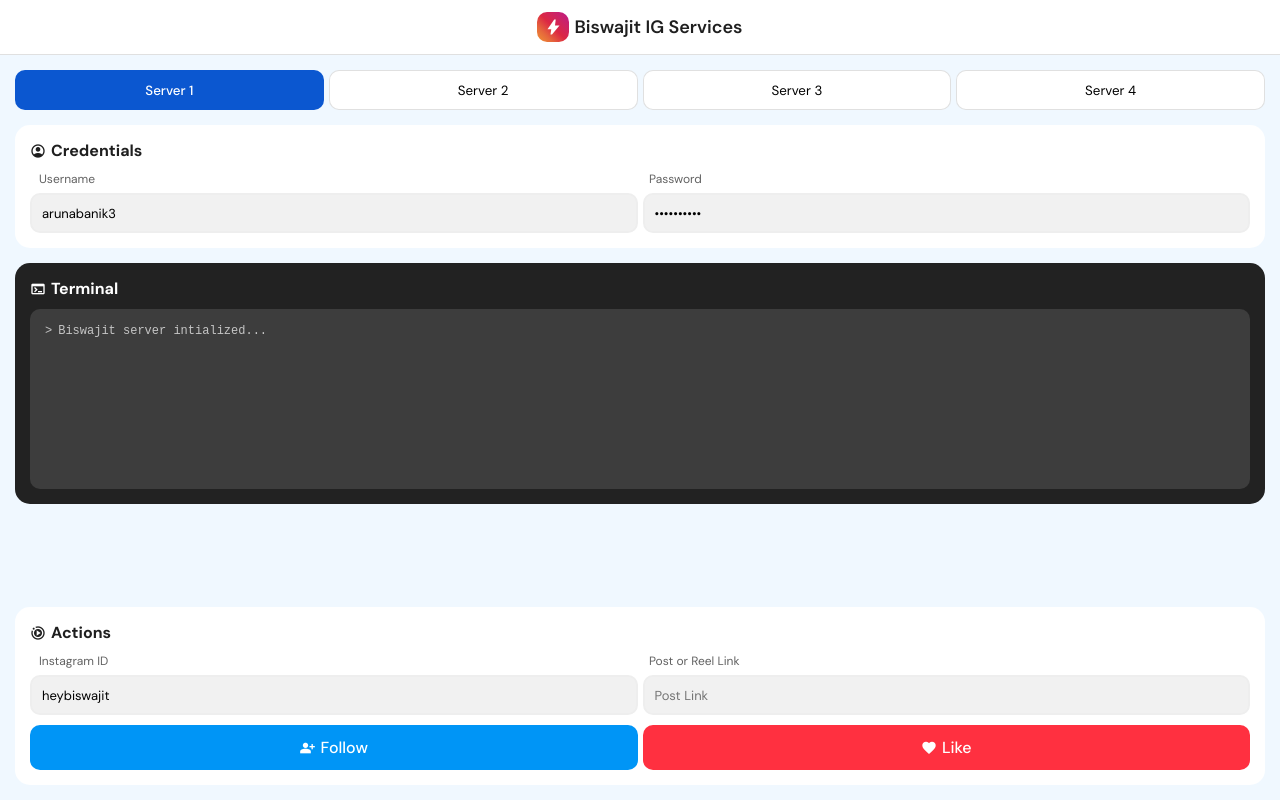
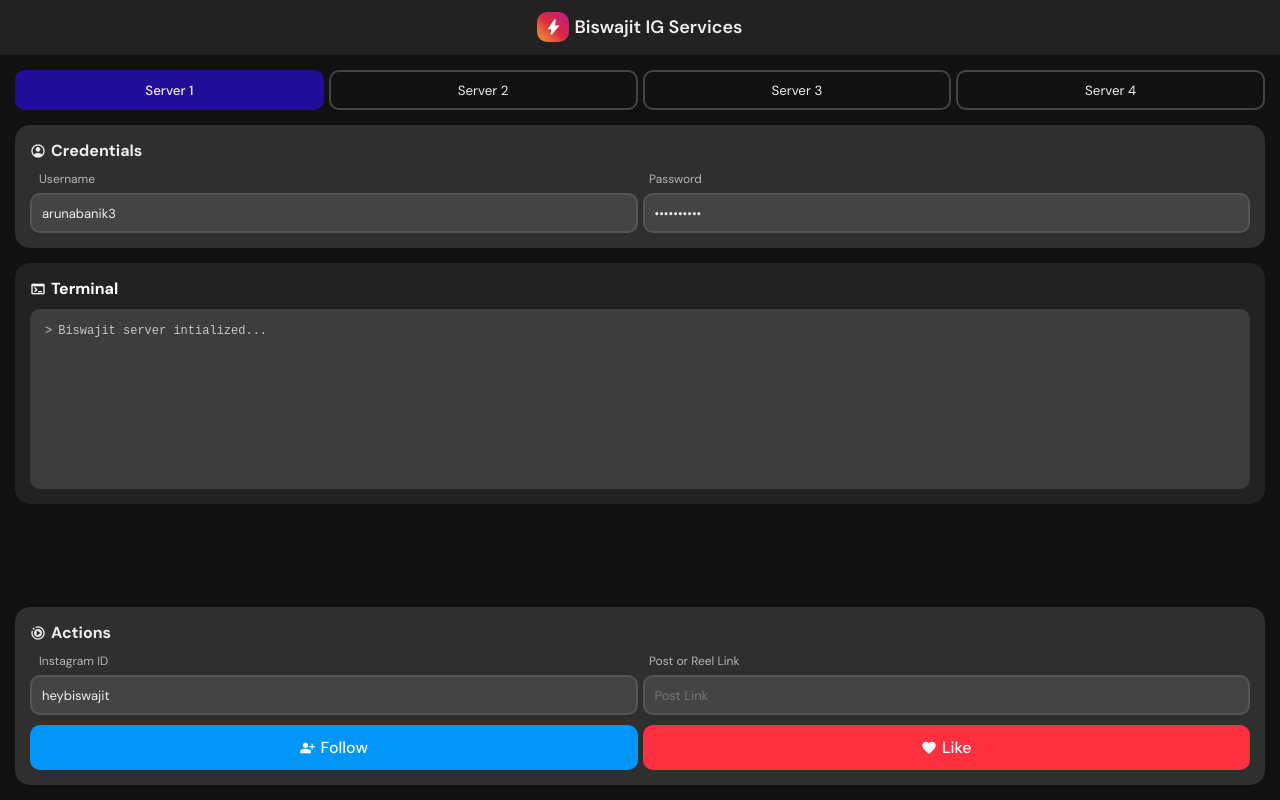
Before and after one commit to iambiswajitdas/ig, a website: page public/index.html in a window 1280 px wide. Drawn offline with nearby package versions, Linux system fonts and the dark colour scheme.

Commit message:
Update styles.css - Added Dark Mode

```diff
--- a/public/styles.css
+++ b/public/styles.css
@@ -196,3 +196,40 @@
     content: '>';
     margin-right: 6px;
 }
+
+@media (prefers-color-scheme: dark) {
+    body {
+        background: #111;
+        color: #eee;
+    }
+
+    header {
+        background: #222;
+    }
+
+    .servers button {
+        background: transparent;
+        color: #eee;
+        border: 2px solid #444;
+    }
+
+    button.active {
+        background: #220e96;
+        color: #eee;
+        border-color: transparent;
+    }
+
+    .user-input {
+        background: #2f2f2f;
+    }
+
+    .inputs input {
+        background: #444;
+        border: 2px solid #555;
+        color: #eee;
+    }
+
+    .inputs input:hover {
+        border: 2px solid #ffffff60;
+    }
+}
```
